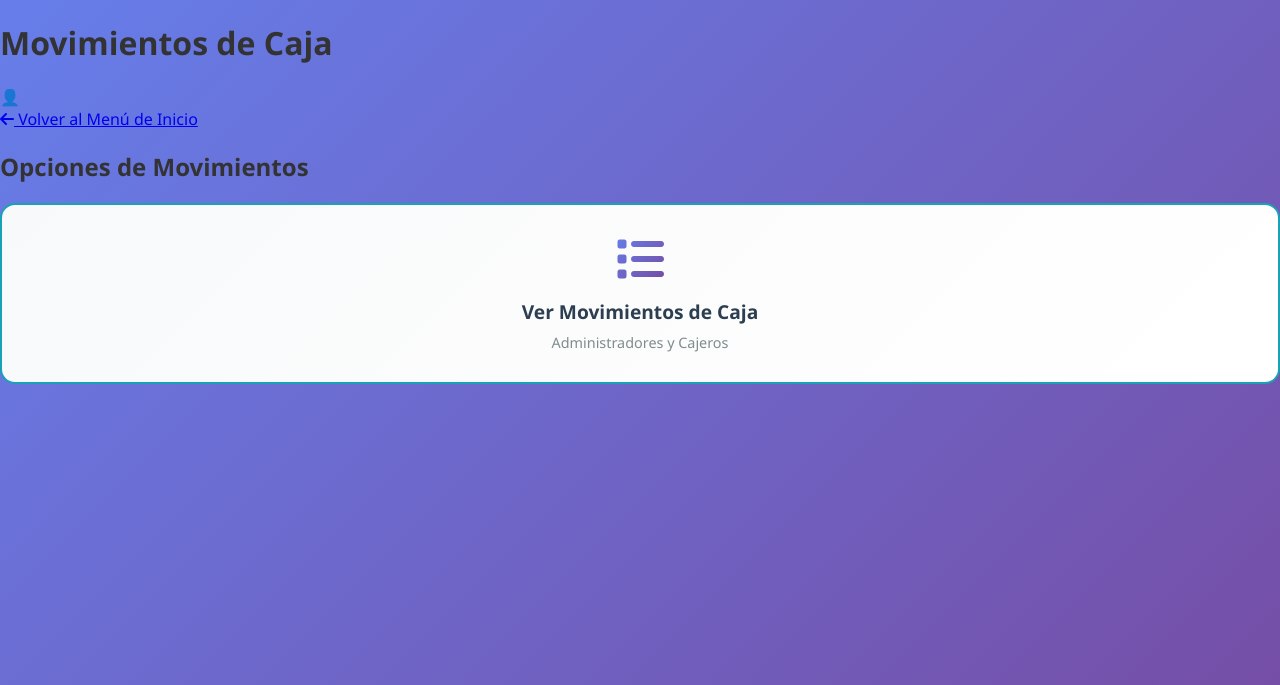
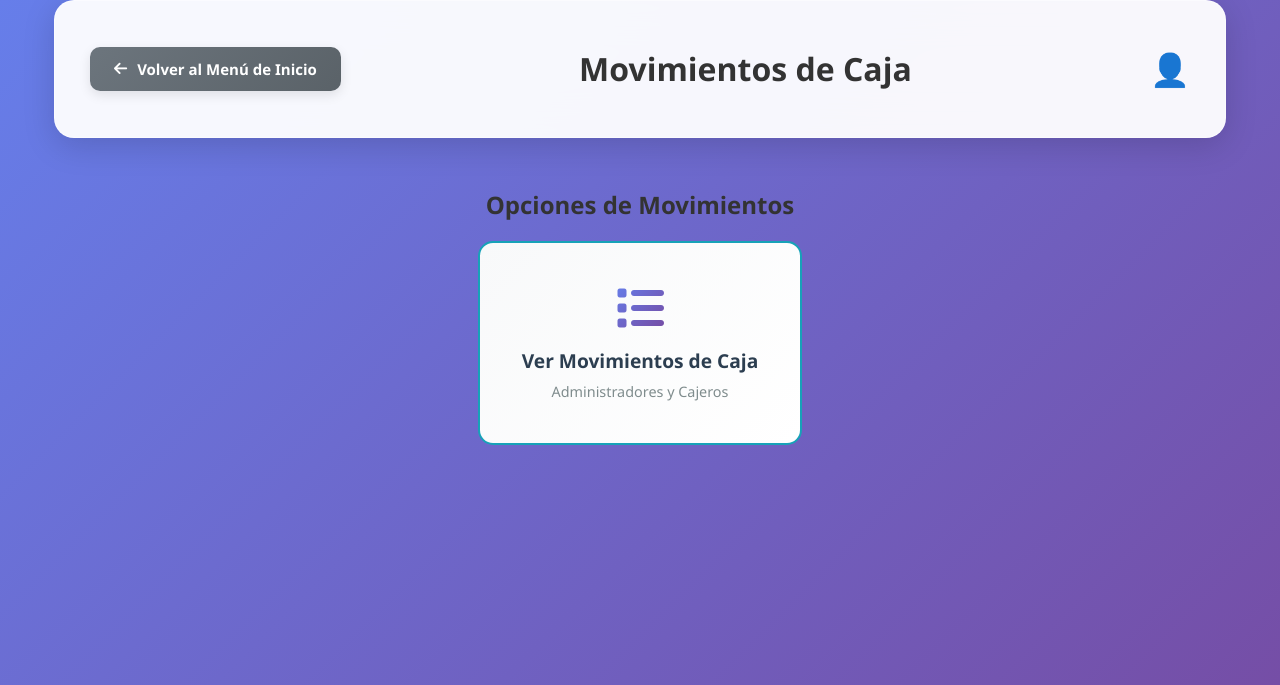
Before and after one commit to IgnacioCasula/LaMercedComestiblesSuper, a Django app: template caja/templates/movimientos_caja_menu.html in a window 1280 px wide. Shown: the top 685 px of the page. Run offline with Django 4.2, Linux system fonts and the light colour scheme; the template is opened without the code that fills it, so the values that code supplies are empty.

Commit message:
ya termine el css de los movimientos de caja y arregle las horas de las ventas que se registraban en movimiento de caja y el cierre de caja

```diff
--- a/caja/Static/CSS/movimientos_caja.css
+++ b/caja/Static/CSS/movimientos_caja.css
@@ -194,6 +194,8 @@ body {
     font-size: 0.8rem;
     font-weight: 600;
     text-transform: uppercase;
+    color: black !important;
+
 }
 
 .tipo-apertura {
@@ -800,3 +802,96 @@ select:disabled {
         grid-template-columns: 1fr !important;
     }
 }
+
+.btnvolver {
+    padding: 12px 24px;
+    background: linear-gradient(135deg, #6c757d 0%, #5a6268 100%);
+    color: white;
+    text-decoration: none;
+    border-radius: 10px;
+    display: inline-flex;
+    align-items: center;
+    gap: 10px;
+    font-weight: 600;
+    transition: all 0.3s ease;
+    box-shadow: 0 4px 12px rgba(0, 0, 0, 0.1);
+    border: none;
+    cursor: pointer;
+    font-size: 15px;
+}
+
+.encabezadodemenumovcaja {
+    background: rgba(255, 255, 255, 0.95);
+    padding: 25px 35px;
+    border-radius: 20px;
+    margin-bottom: 30px;
+    display: flex;
+    align-items: center;
+    justify-content: space-between;
+    box-shadow: 0 8px 32px rgba(0, 0, 0, 0.15);
+    backdrop-filter: blur(20px);
+    border: 1px solid rgba(255, 255, 255, 0.5);
+    flex-wrap: wrap;
+    gap: 20px;
+    width: 1100px;
+
+
+}
+
+.emcabezadodemenumovcaja h1 {
+    font-size: 2em;
+    color: rgb(44, 62, 80);
+    font-weight: 700;
+    display: flex;
+    align-items: center;
+    margin: 0px;
+    gap: 15px;
+}
+
+.menumovcajaentero {
+    display: flex;
+    align-items: center;
+    flex-direction: column;
+
+}
+
+.panelcontenidobotones {
+    display: flex;
+    align-items: center;
+    flex-direction: column;
+}
+
+.contenedorparaopciones {
+    display: flex;
+    align-items: center;
+    flex-direction: column;
+}
+
+.tools-grid {
+    display: flex;
+    gap: 20px;
+    justify-content: center;
+    flex-wrap: wrap;
+    max-width: 800px;
+    margin: 0 auto;
+}
+
+.tool-button {
+    flex: 1;
+    min-width: 280px; /* Ancho mínimo para cada botón */
+    max-width: 350px; /* Ancho máximo para cada botón */
+    min-height: 140px;
+    display: flex;
+    flex-direction: column;
+    justify-content: center;
+}
+
+.herramientas-panel h2 {
+    display: flex;
+    align-items: center;
+    flex-direction: column;
+}
+
+.user-info {
+    font-size: 2em;
+}
--- a/caja/templates/cierredecaja.html
+++ b/caja/templates/cierredecaja.html
@@ -237,7 +237,7 @@
     <!-- Modal de confirmación de cierre -->
     <div id="modalCierreCaja" class="modal-overlay" style="display: none;">
         <div class="modalcierre">
-            <div class="modal-header">
+            <div class="modal-headercierre">
                 <h3>🔒 Confirmar Cierre de Caja</h3>
                 <button type="button" class="btn-cerrar" onclick="cerrarModalCierre()">
                     <i class="fas fa-times"></i>
@@ -277,11 +277,11 @@
                 </div>
 
                 <div class="modal-actions">
-                    <button type="button" class="btn btn-secundario" onclick="cerrarModalCierre()">
+                    <button type="button" class="btncancelarcierre cr" onclick="cerrarModalCierre()">
                         <i class="fas fa-times"></i>
                         Cancelar
                     </button>
-                    <button type="button" class="btn btn-primario" onclick="confirmarCierre()">
+                    <button type="button" class="btnconfirmarcierre pr" onclick="confirmarCierre()">
                         <i class="fas fa-check"></i>
                         Sí, Cerrar Caja
                     </button>
--- a/caja/templates/movimientos_caja_menu.html
+++ b/caja/templates/movimientos_caja_menu.html
@@ -9,10 +9,18 @@
     <link rel="stylesheet" href="https://cdnjs.cloudflare.com/ajax/libs/font-awesome/6.4.0/css/all.min.css">
 </head>
 <body>
-    <div class="container">
+    <div class="menumovcajaentero">
         <!-- Header -->
-        <header class="main-header">
-            <div class="header-background"></div>
+        <header class="encabezadodemenumovcaja">
+
+
+            <div class="quick-actions">
+            <a href="{% url 'inicio' %}" class="btnvolver volver">
+                <i class="fas fa-arrow-left"></i>
+                Volver al Menú de Inicio
+            </a>
+        </div>
+
             <h1>Movimientos de Caja</h1>
             <div class="user-info">
                 <span class="user-name">👤 {{ usuario_nombre }}</span>
@@ -20,18 +28,13 @@
         </header>
 
         <!-- Botones de acción rápida -->
-        <div class="quick-actions">
-            <a href="{% url 'inicio' %}" class="action-btn volver">
-                <i class="fas fa-arrow-left"></i>
-                Volver al Menú de Inicio
-            </a>
-        </div>
+
 
         <!-- Panel principal -->
-        <main class="main-container">
+        <main class="contenedorparaopciones">
             <section class="panel herramientas-panel">
                 <h2>Opciones de Movimientos</h2>
-                <div class="panel-content">
+                <div class="panelcontenidobotones">
                     <div class="tools-grid">
                         {% if is_admin %}
                         <a href="{% url 'caja:agregar_movimiento_caja' %}" class="tool-button agregar">
```
Also changed, not shown: caja/Static/CSS/stylecajaApertura.css (+106 -7 lines), caja/templates/ver_movimientos_caja.html (+9 -8 lines), ventas/views.py (+17 -16 lines), 1 other file.
